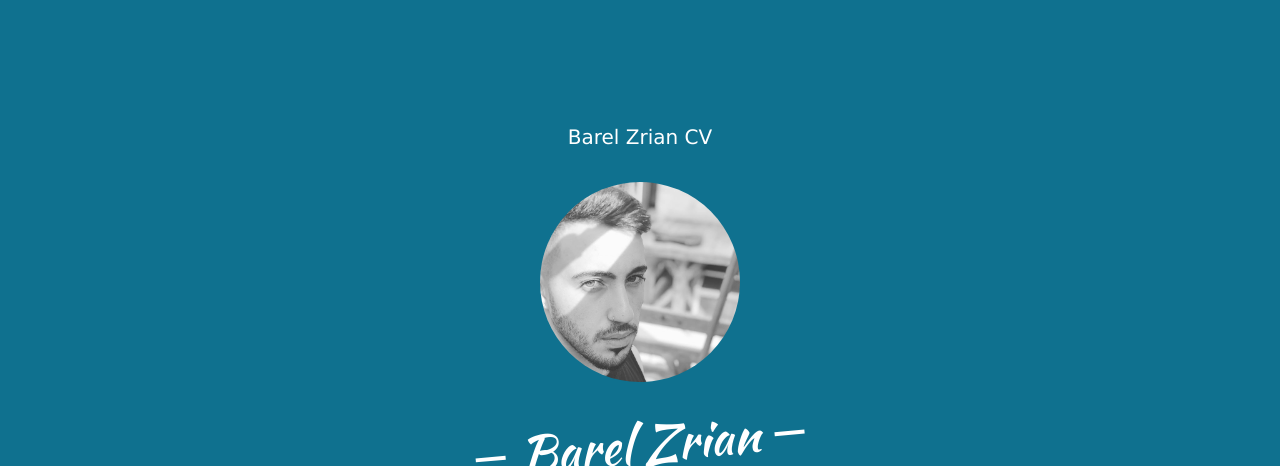
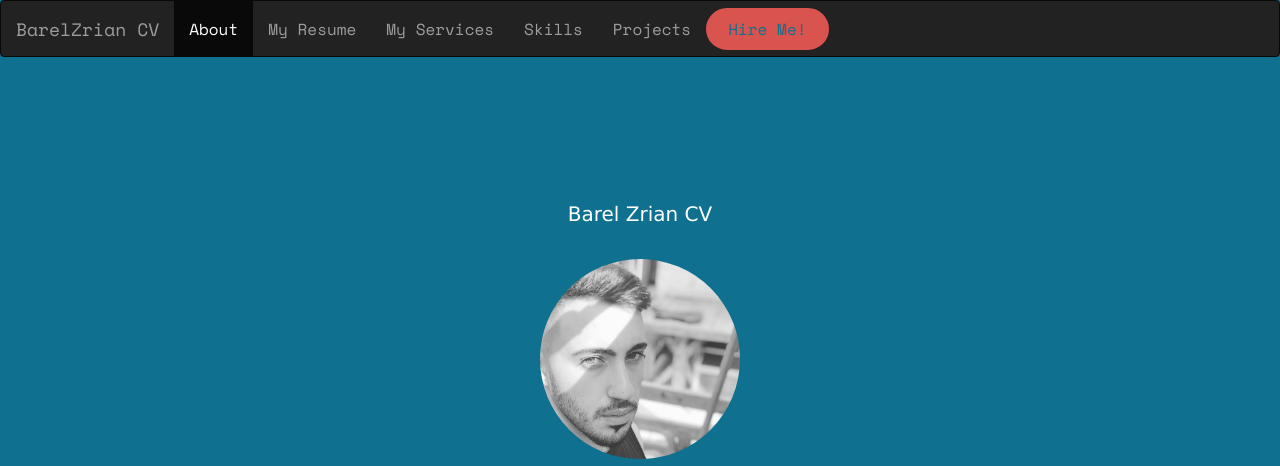
Before and after one commit to barelzrian/barel, a plain HTML site: page index.html in a window 1280 px wide. Shown: the top 466 px of the page. Drawn offline with nearby package versions, Linux system fonts and the light colour scheme; files whose address does not match are found by name.

Commit message:
added a menu section

```diff
--- a/index.html
+++ b/index.html
@@ -53,10 +53,30 @@
 	<div class="fh5co-loader"></div>
 
 	<div id="page">
+
 	<header id="fh5co-header" class="fh5co-cover js-fullheight" role="banner" style="background-image:url(images/cover_bg_3.jpg); height: 606px;"  data-stellar-background-ratio="0.5">
 		<div class="overlay"></div>
+		<nav class="navbar navbar-inverse">
+				<div class="container-fluid">
+				  <div class="navbar-header">
+					<a class="navbar-brand" href="#">BarelZrian CV</a>
+				  </div>
+				  <ul class="nav navbar-nav">
+					<li class="active"><a href="#fh5co-about">About</a></li>
+					<li><a href="#fh5co-resume">My Resume</a></li>
+					<li><a href="#fh5co-features">My Services</a></li>
+					<li><a href="#fh5co-skills">Skills</a></li>
+					<li><a href="#fh5co-work">Projects</a></li>
+
+
+				  </ul>
+				  <button class="btn btn-danger navbar-btn"><a href="#fh5co-started">Hire Me!</a></button>
+				</div>
+			  </nav>
 		<div class="container">
+
 			<div class="row">
+
 				<div class="col-md-8 col-md-offset-2 text-center">
 					<div class="display-t js-fullheight">
 						<div class="display-tc js-fullheight animate-box" data-animate-effect="fadeIn">
```
Also changed, not shown: README.txt (deleted).
